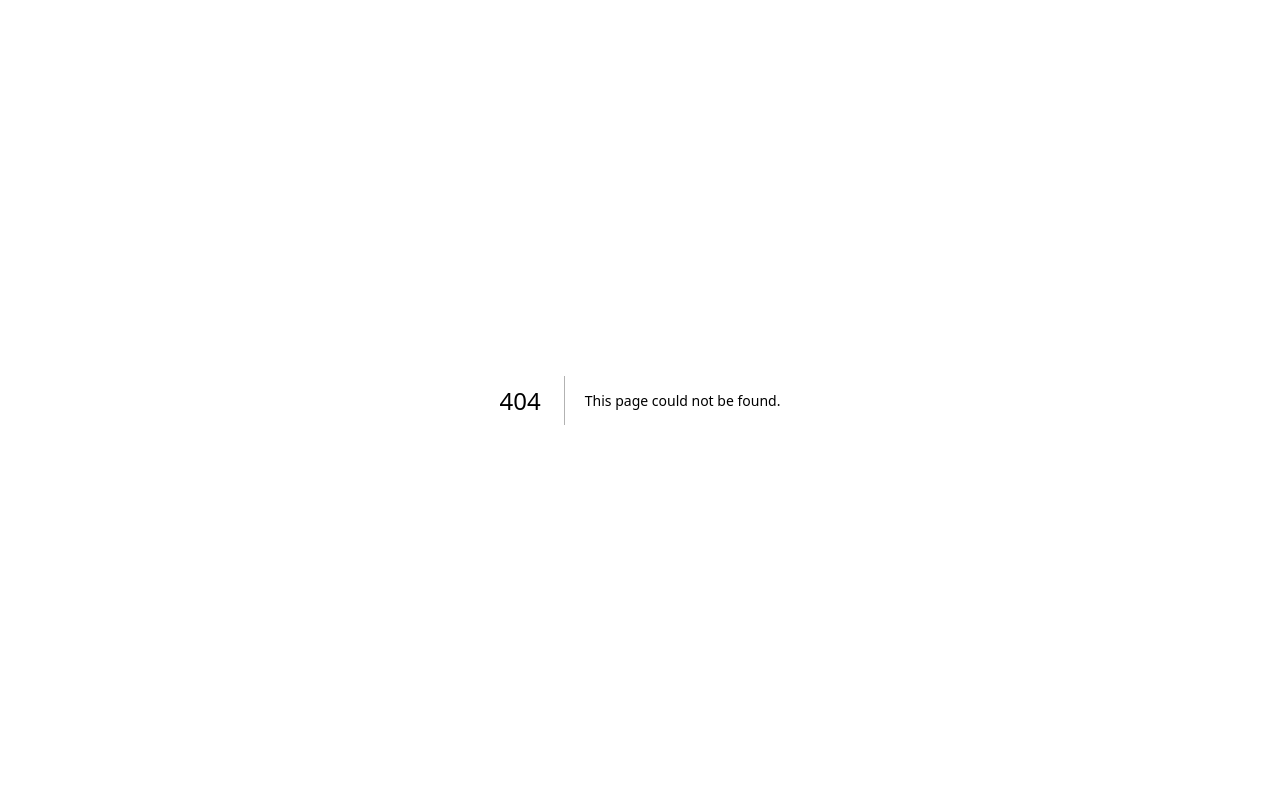
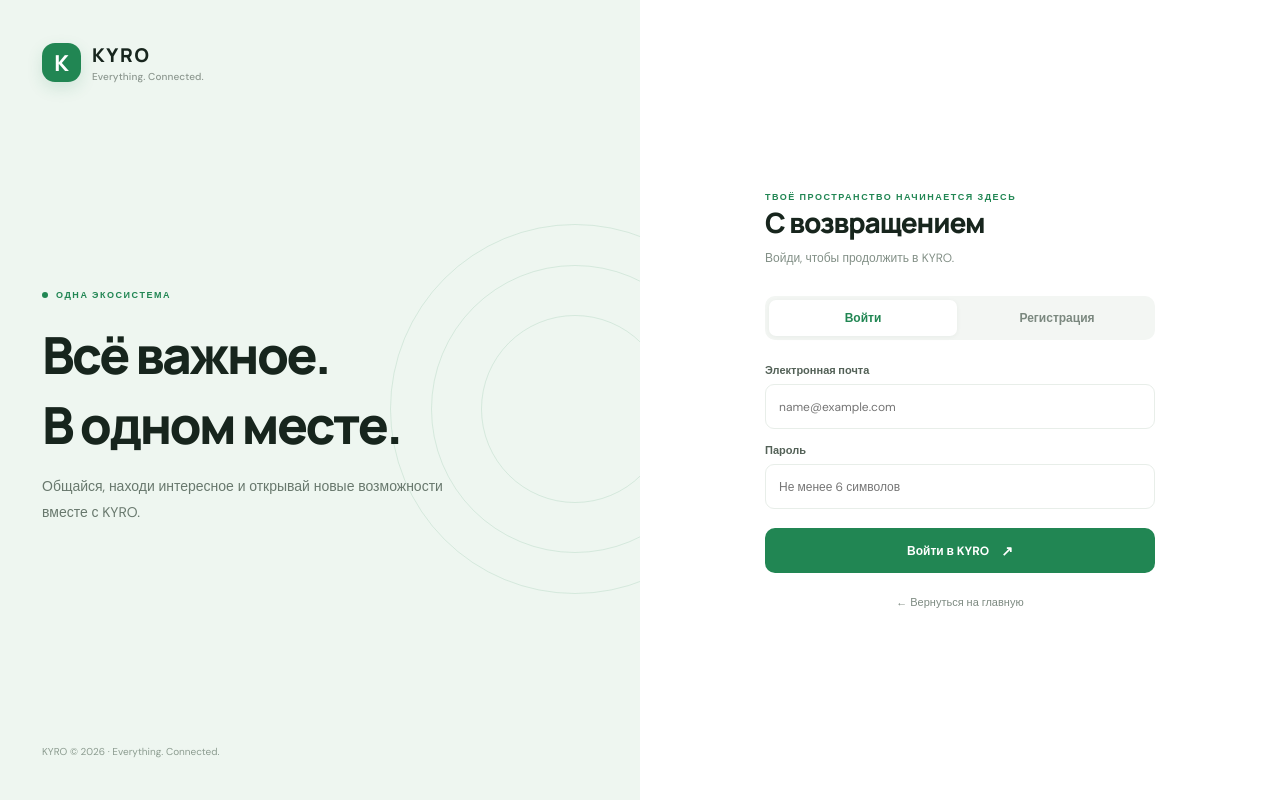
Before and after one commit to Adamovvv/GPTProject, a Next.js app: page /login in a window 1280 px wide. Before the commit this address had no page. Built offline with nearby package versions, Linux system fonts and the light colour scheme.

Commit message:
Add KYRO account flow: app/login/page.tsx

```diff
--- /dev/null
+++ b/app/login/page.tsx
@@ -0,0 +1,96 @@
+"use client";
+
+import { useState, type FormEvent } from "react";
+import Link from "next/link";
+import { useRouter } from "next/navigation";
+import { createClient } from "@/lib/supabase/client";
+
+type Mode = "signin" | "signup";
+
+export default function LoginPage() {
+  const router = useRouter();
+  const [mode, setMode] = useState<Mode>("signin");
+  const [name, setName] = useState("");
+  const [email, setEmail] = useState("");
+  const [password, setPassword] = useState("");
+  const [message, setMessage] = useState("");
+  const [error, setError] = useState("");
+  const [loading, setLoading] = useState(false);
+
+  async function handleSubmit(event: FormEvent<HTMLFormElement>) {
+    event.preventDefault();
+    setError("");
+    setMessage("");
+    setLoading(true);
+    try {
+      const supabase = createClient();
+      if (mode === "signup") {
+        const { data, error: authError } = await supabase.auth.signUp({
+          email,
+          password,
+          options: {
+            data: { display_name: name.trim() },
+            emailRedirectTo: window.location.origin + "/auth/callback",
+          },
+        });
+        if (authError) throw authError;
+        if (data.session) {
+          router.push("/");
+          router.refresh();
+        } else {
+          setMessage("Почти готово! Проверь почту и подтверди адрес, чтобы войти в KYRO.");
+        }
+      } else {
+        const { error: authError } = await supabase.auth.signInWithPassword({ email, password });
+        if (authError) throw authError;
+        router.push("/");
+        router.refresh();
+      }
+    } catch (caught) {
+      setError(caught instanceof Error ? caught.message : "Не удалось выполнить вход. Попробуй ещё раз.");
+    } finally {
+      setLoading(false);
+    }
+  }
+
+  function switchMode(next: Mode) {
+    setMode(next);
+    setError("");
+    setMessage("");
+  }
+
+  return (
+    <main className="auth-shell">
+      <aside className="auth-aside">
+        <Link className="brand" href="/"><span className="brand-symbol">K</span><span className="brand-word">KYRO<span>Everything. Connected.</span></span></Link>
+        <div className="auth-orbit" aria-hidden="true" />
+        <div className="auth-aside-copy">
+          <div className="eyebrow"><span className="eyebrow-dot" /> ОДНА ЭКОСИСТЕМА</div>
+          <h1>Всё важное.<br />В одном месте.</h1>
+          <p>Общайся, находи интересное и открывай новые возможности вместе с KYRO.</p>
+        </div>
+        <div className="auth-aside-foot">KYRO © 2026 · Everything. Connected.</div>
+      </aside>
+      <section className="auth-main">
+        <div className="auth-card">
+          <div className="section-kicker">ТВОЁ ПРОСТРАНСТВО НАЧИНАЕТСЯ ЗДЕСЬ</div>
+          <h2>{mode === "signin" ? "С возвращением" : "Создать аккаунт"}</h2>
+          <p className="auth-subtitle">{mode === "signin" ? "Войди, чтобы продолжить в KYRO." : "Присоединяйся к единой цифровой экосистеме."}</p>
+          <div className="auth-tabs">
+            <button className={mode === "signin" ? "auth-tab active" : "auth-tab"} type="button" onClick={() => switchMode("signin")}>Войти</button>
+            <button className={mode === "signup" ? "auth-tab active" : "auth-tab"} type="button" onClick={() => switchMode("signup")}>Регистрация</button>
+          </div>
+          <form className="auth-form" onSubmit={handleSubmit}>
+            {mode === "signup" && <div className="field"><label htmlFor="display-name">Как тебя называть</label><input id="display-name" value={name} onChange={(event) => setName(event.target.value)} placeholder="Твоё имя" autoComplete="name" required maxLength={60} /></div>}
+            <div className="field"><label htmlFor="email">Электронная почта</label><input id="email" type="email" value={email} onChange={(event) => setEmail(event.target.value)} placeholder="name@example.com" autoComplete="email" required /></div>
+            <div className="field"><label htmlFor="password">Пароль</label><input id="password" type="password" value={password} onChange={(event) => setPassword(event.target.value)} placeholder="Не менее 6 символов" autoComplete={mode === "signin" ? "current-password" : "new-password"} minLength={6} required /></div>
+            {error && <div className="auth-message auth-error" role="alert">{error}</div>}
+            {message && <div className="auth-message" role="status">{message}</div>}
+            <button className="button auth-submit" type="submit" disabled={loading}>{loading ? "Подожди..." : mode === "signin" ? "Войти в KYRO" : "Создать аккаунт"} <span>↗</span></button>
+          </form>
+          <Link className="auth-back" href="/">← Вернуться на главную</Link>
+        </div>
+      </section>
+    </main>
+  );
+}
```
